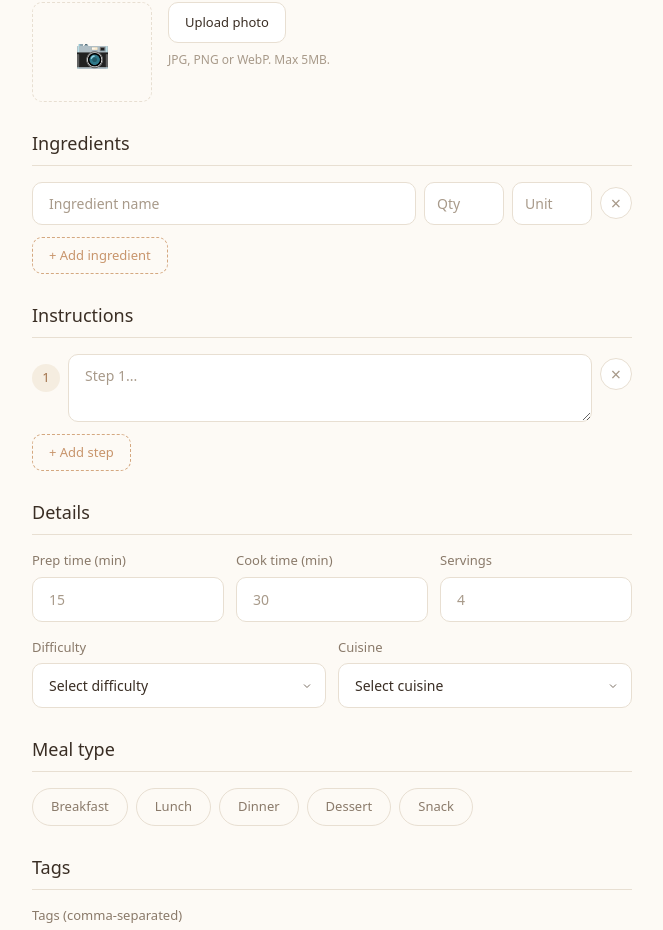
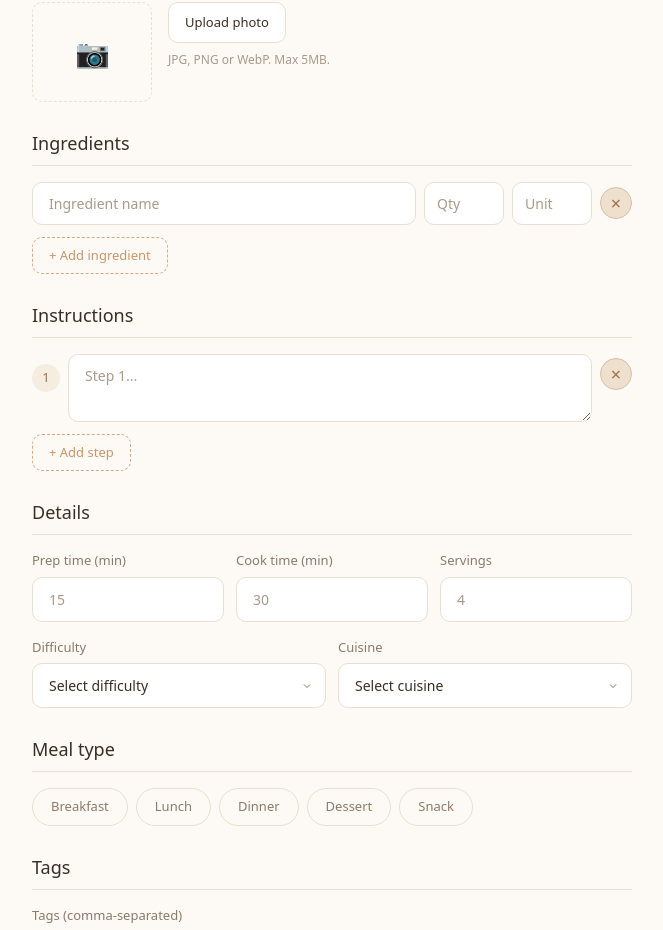
Before and after one commit to asaifuddin18/CookBookWebsite, a Next.js app in the folder cookbook/: page /recipes/new in a window 1280 px wide. Shown: the part 827-1757 px from the top of the page, without its empty margins (308-971 px from the left). Built offline with nearby package versions, Linux system fonts and the light colour scheme; no server answers.

Commit message:
Dark mode fixes and tan-styled remove buttons
- Darkens import tab switcher and photo upload buttons in dark mode
- Changes ingredient/instruction remove buttons to warm tan/copper style

Co-Authored-By: Claude Sonnet 4.6 <noreply@anthropic.com>

```diff
--- a/cookbook/app/components/RecipeForm.tsx
+++ b/cookbook/app/components/RecipeForm.tsx
@@ -306,7 +306,7 @@ export default function RecipeForm({ recipeId, initialRecipe }: RecipeFormProps
         <p className="text-[12px] text-text-light mb-4">Import from a photo or URL — fields will be pre-filled for you to review.</p>
 
         {/* Tabs */}
-        <div className="flex gap-1 mb-4 bg-white rounded-lg p-1 w-fit border border-border">
+        <div className="flex gap-1 mb-4 bg-white dark:bg-[#1A1410] rounded-lg p-1 w-fit border border-border">
           {(['photo', 'url'] as const).map(tab => (
             <button
               key={tab}
@@ -320,7 +320,7 @@ export default function RecipeForm({ recipeId, initialRecipe }: RecipeFormProps
         </div>
 
         {importTab === 'photo' ? (
-          <label className={`inline-flex items-center gap-2 cursor-pointer border-[1.5px] border-border hover:border-copper text-brown text-[13px] font-medium px-4 py-2.5 rounded-lg transition-colors bg-white ${importing ? 'opacity-50 pointer-events-none' : ''}`}>
+          <label className={`inline-flex items-center gap-2 cursor-pointer border-[1.5px] border-border hover:border-copper text-brown text-[13px] font-medium px-4 py-2.5 rounded-lg transition-colors bg-white dark:bg-[#251C14] ${importing ? 'opacity-50 pointer-events-none' : ''}`}>
             {importing ? 'Importing...' : 'Choose photo'}
             <input type="file" accept="image/*" onChange={handleImportPhoto} className="hidden" disabled={importing} />
           </label>
@@ -398,7 +398,7 @@ export default function RecipeForm({ recipeId, initialRecipe }: RecipeFormProps
             </div>
           )}
           <div>
-            <label className="inline-flex items-center gap-2 cursor-pointer bg-white border-[1.5px] border-border hover:border-copper text-brown text-[13px] font-medium px-4 py-2.5 rounded-lg transition-colors">
+            <label className="inline-flex items-center gap-2 cursor-pointer bg-white dark:bg-[#251C14] border-[1.5px] border-border hover:border-copper text-brown text-[13px] font-medium px-4 py-2.5 rounded-lg transition-colors">
               {imagePreview ? 'Change photo' : 'Upload photo'}
               <input
                 type="file"
@@ -439,7 +439,7 @@ export default function RecipeForm({ recipeId, initialRecipe }: RecipeFormProps
               <button
                 type="button"
                 onClick={() => removeIngredient(index)}
-                className="w-8 h-8 rounded-full border border-border bg-white flex items-center justify-center text-text-light text-lg hover:border-red-300 hover:text-red-500 hover:bg-red-50 transition-all flex-shrink-0"
+                className="w-8 h-8 rounded-full border border-[#D4C0A8] bg-[#EEE0CC] flex items-center justify-center text-[#A07048] text-lg hover:border-[#C8956C] hover:bg-[#E0C8A8] transition-all flex-shrink-0"
               >
                 ×
               </button>
@@ -474,7 +474,7 @@ export default function RecipeForm({ recipeId, initialRecipe }: RecipeFormProps
               <button
                 type="button"
                 onClick={() => removeInstruction(index)}
-                className="w-8 h-8 rounded-full border border-border bg-white flex items-center justify-center text-text-light text-lg hover:border-red-300 hover:text-red-500 hover:bg-red-50 transition-all flex-shrink-0 mt-1"
+                className="w-8 h-8 rounded-full border border-[#D4C0A8] bg-[#EEE0CC] flex items-center justify-center text-[#A07048] text-lg hover:border-[#C8956C] hover:bg-[#E0C8A8] transition-all flex-shrink-0 mt-1"
               >
                 ×
               </button>
--- a/cookbook/app/globals.css
+++ b/cookbook/app/globals.css
@@ -111,4 +111,7 @@
   .dark textarea::placeholder {
     color: #6A5A4A !important;
   }
+  .dark .bg-white {
+    background-color: #251C14 !important;
+  }
 }
```
